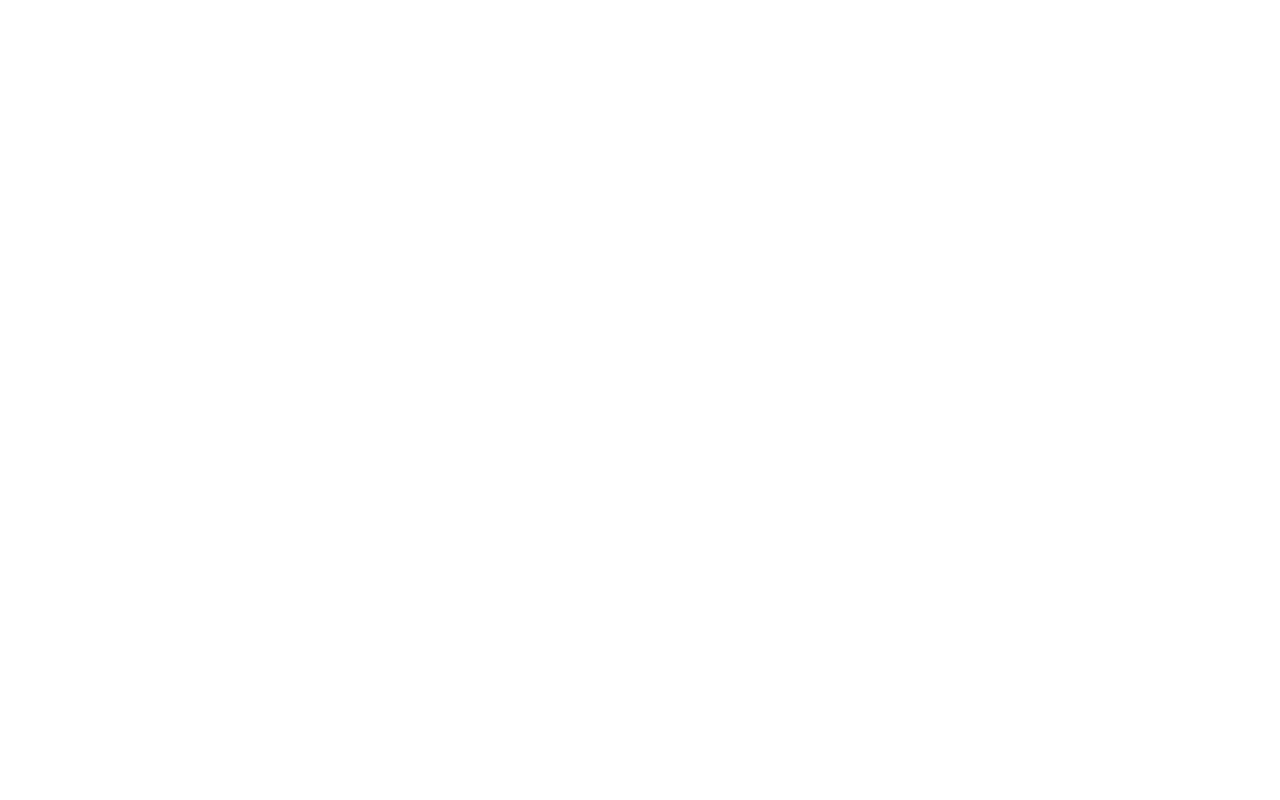
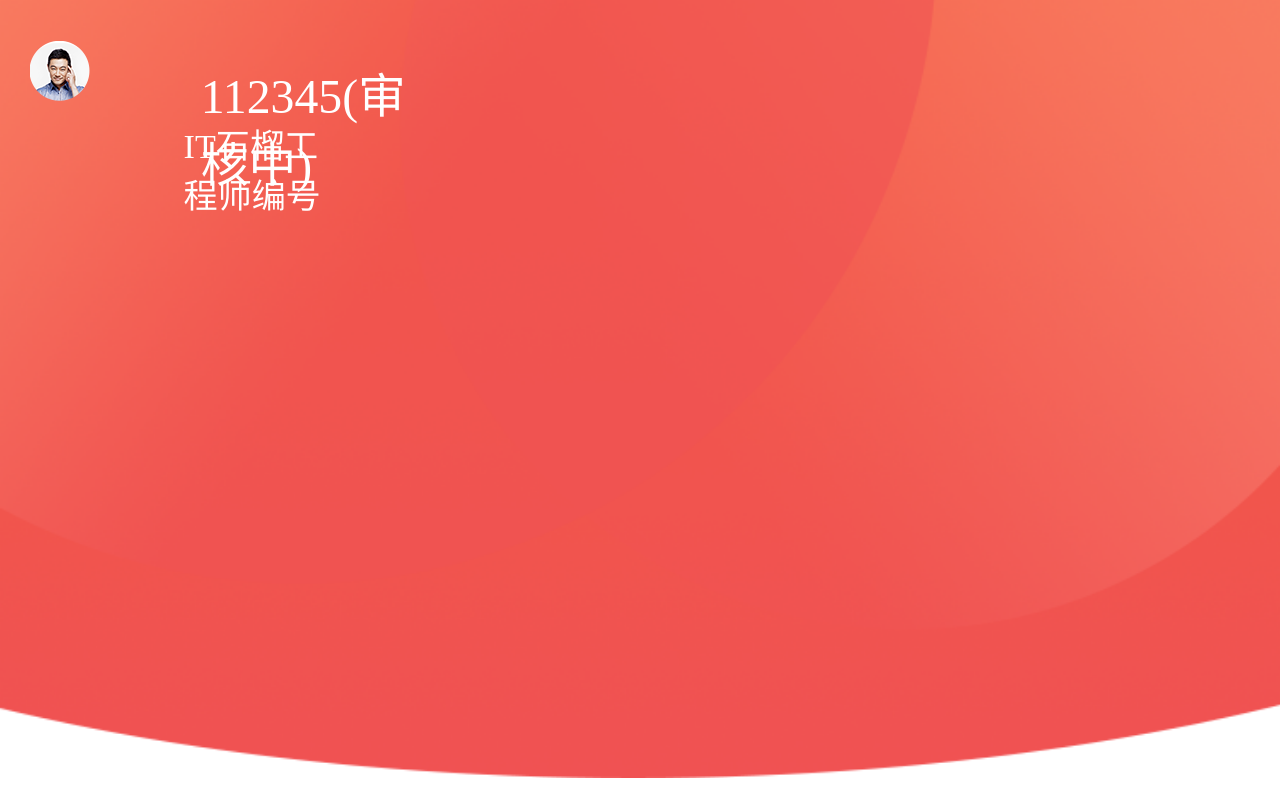
Before and after one commit to IT-Soldier/layout, a plain HTML site: page rem/shiliu/index.html in a window 1280 px wide. Drawn offline with Linux system fonts and the light colour scheme.

Commit message:
用户信息完成

```diff
--- a/rem/shiliu/css/index.less
+++ b/rem/shiliu/css/index.less
@@ -1,6 +1,57 @@
+//引入变量文件
+@import "variable";
+//公共样式
+.m0p0() {
+    margin: 0;
+    padding: 0;
+}
+
 html {
     font-size: 100px;
 }
 body {
     font-size: 0.14rem;
 }
+body,figure {
+    .m0p0;
+}
+.container {
+    width: 7.5rem;
+    margin: 0 auto;
+    .header {
+        position: relative;
+        width: 7.5rem;
+        height: 4.56rem;
+        /*使用了png-24图片,因为有透明背景,普通图片使用jpeg即可*/
+        background: url('@{imgUrl}bg.png') no-repeat;
+        /*简写的写法
+        background: url('@{imgUrl}bg.png') no-repeat center/7.5rem 4.56rem;
+        */
+        /*background简写的部分是包含size的,防止被覆盖才有写一遍*/
+        background-size: 7.5rem 4.56rem;
+        .userInfo {
+            position: absolute;
+            top: 0.24rem;
+            left: 30px;
+            width: 300px;
+            height: 60px;
+            img {
+                width: 60px;
+            }
+            figcaption {
+                position: absolute;
+                color: #FFF;
+            }
+            figcaption:nth-child(2) {
+                top: 0.1rem;
+                left: 1rem;
+                font-size: 0.28rem;
+            }
+            figcaption:nth-child(3) {
+                font-size: 0.2rem;
+                top: 0.45rem;
+                left: 0.9rem;
+            }
+        }
+    }
+}
--- /dev/null
+++ b/rem/shiliu/css/variable.less
@@ -0,0 +1 @@
+@imgUrl:"../images/";
--- a/rem/shiliu/index.html
+++ b/rem/shiliu/index.html
@@ -1,5 +1,6 @@
 <!DOCTYPE html>
 <html lang="en">
+
 <head>
     <meta charset="UTF-8">
     <meta name="viewport" content="width=device-width, initial-scale=1.0">
@@ -13,18 +14,28 @@
         // 使得html的字体大小能随页面宽度而变化,进而使得所有的页面元素整体缩放
         window.onresize = resizePage();
         resizePage();
-        function resizePage () {
+
+        function resizePage() {
             var htmlObject = document.documentElement;
             var current = htmlObject.clientWidth;
             // 设计稿的宽度一般为750px,为了方便计算设计html的字体大小为100px,
             htmlObject.style.fontSize = current / 750 * 100 + "px";
 
         }
-
-
     </script>
 </head>
+
 <body>
+    <div class="container">
+        <header class="header">
+            <figure class="userInfo">
+                <img src="images/user.png" alt="">
+                <!-- 可以用文字排版工具T查看文字大小 -->
+                <figcaption>112345(审核中)</figcaption>
+                <figcaption>IT石榴工程师编号</figcaption>
+            </figure>
+        </header>
+    </div>
+</body>
 
-</body>
 </html>
```
Also changed, not shown: rem/shiliu/css/index.css, rem/shiliu/css/variable.css (added), rem/shiliu/images/bg.png (added), rem/shiliu/images/user.png (added).
